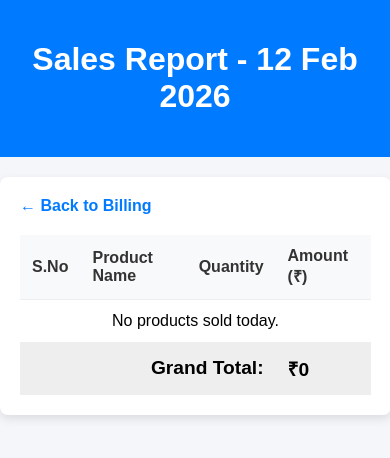
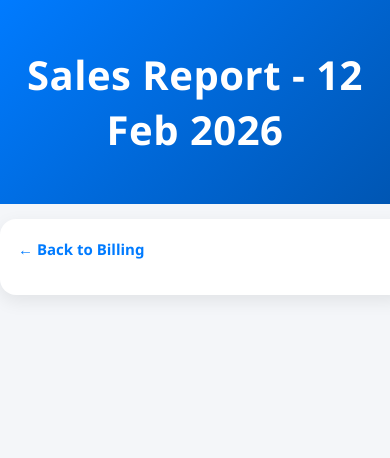
Before and after one commit to robinromance/IceBayKanjiramkulam, a Django app: page /reports/daily/ in a window 390 px wide. Shown: the top 458 px of the page. Run offline with Django 5.2, Linux system fonts and the light colour scheme; data comes from the database, SQL or seed files in the repository.

Commit message:
Update daily_reports.html

```diff
--- a/templates/reports/daily_reports.html
+++ b/templates/reports/daily_reports.html
@@ -4,14 +4,134 @@
 <head>
     <title>Daily Sales Detail</title>
     <style>
-        body { font-family: Arial, sans-serif; background: #f4f6f9; margin: 0; }
-        .header { text-align: center; padding: 20px; background: #007BFF; color: white; }
-        .container { width: 90%; max-width: 800px; margin: 20px auto; background: white; padding: 20px; border-radius: 8px; box-shadow: 0 4px 10px rgba(0,0,0,0.1); }
-        table { width: 100%; border-collapse: collapse; margin-top: 20px; }
-        th, td { padding: 12px; text-align: left; border-bottom: 1px solid #eee; }
-        th { background: #f8f9fa; color: #333; }
-        .footer-row { background: #eee; font-weight: bold; font-size: 1.2em; }
-        .back-btn { text-decoration: none; color: #007BFF; font-weight: bold; }
+        body {
+            font-family: 'Segoe UI', Arial, sans-serif;
+            background: #f4f6f9;
+            margin: 0;
+            font-size: 16px;
+        }
+
+        /* HEADER */
+        .header {
+            text-align: center;
+            padding: 20px;
+            background: linear-gradient(135deg, #007BFF, #0056b3);
+            color: white;
+            font-size: 20px;
+            font-weight: 700;
+            letter-spacing: 0.5px;
+        }
+
+        /* CONTAINER */
+        .container {
+            width: 95%;
+            max-width: 900px;
+            margin: 15px auto;
+            background: white;
+            padding: 18px;
+            border-radius: 16px;
+            box-shadow: 0 6px 18px rgba(0,0,0,0.08);
+        }
+
+        /* BACK BUTTON */
+        .back-btn {
+            text-decoration: none;
+            color: #007BFF;
+            font-weight: 600;
+            display: inline-block;
+            margin-bottom: 18px;
+            font-size: 15px;
+        }
+
+        /* DESKTOP TABLE */
+        table {
+            width: 100%;
+            border-collapse: collapse;
+        }
+
+        th, td {
+            padding: 14px;
+            text-align: left;
+            border-bottom: 1px solid #eee;
+            font-size: 16px;
+        }
+
+        th {
+            background: #f8f9fa;
+            font-weight: 700;
+        }
+
+        .footer-row {
+            background: #f1f3f5;
+            font-weight: bold;
+            font-size: 17px;
+        }
+
+        /* MOBILE CARD LAYOUT */
+        .mobile-card {
+            display: none;
+        }
+
+        @media (max-width: 768px) {
+
+            body {
+                font-size: 17px;
+            }
+
+            table {
+                display: none;
+            }
+
+            .mobile-card {
+                display: block;
+            }
+
+            .sale-item {
+                background: #ffffff;
+                border-radius: 16px;
+                padding: 18px;
+                margin-bottom: 16px;
+                box-shadow: 0 6px 18px rgba(0,0,0,0.08);
+                border-left: 6px solid #007BFF;
+                transition: transform 0.2s ease;
+            }
+
+            .sale-item:active {
+                transform: scale(0.98);
+            }
+
+            .sale-title {
+                font-weight: 700;
+                font-size: 18px;
+                margin-bottom: 10px;
+                color: #222;
+            }
+
+            .sale-details {
+                display: flex;
+                justify-content: space-between;
+                font-size: 16px;
+                color: #444;
+            }
+
+            .sale-details span:last-child {
+                font-weight: 700;
+                color: #007BFF;
+            }
+
+            .grand-total-box {
+                margin-top: 20px;
+                padding: 18px;
+                background: linear-gradient(135deg, #007BFF, #0056b3);
+                color: white;
+                border-radius: 16px;
+                text-align: center;
+                font-size: 20px;
+                font-weight: 700;
+                box-shadow: 0 6px 20px rgba(0,0,0,0.2);
+            }
+        }
+
     </style>
 </head>
 <body>
```
